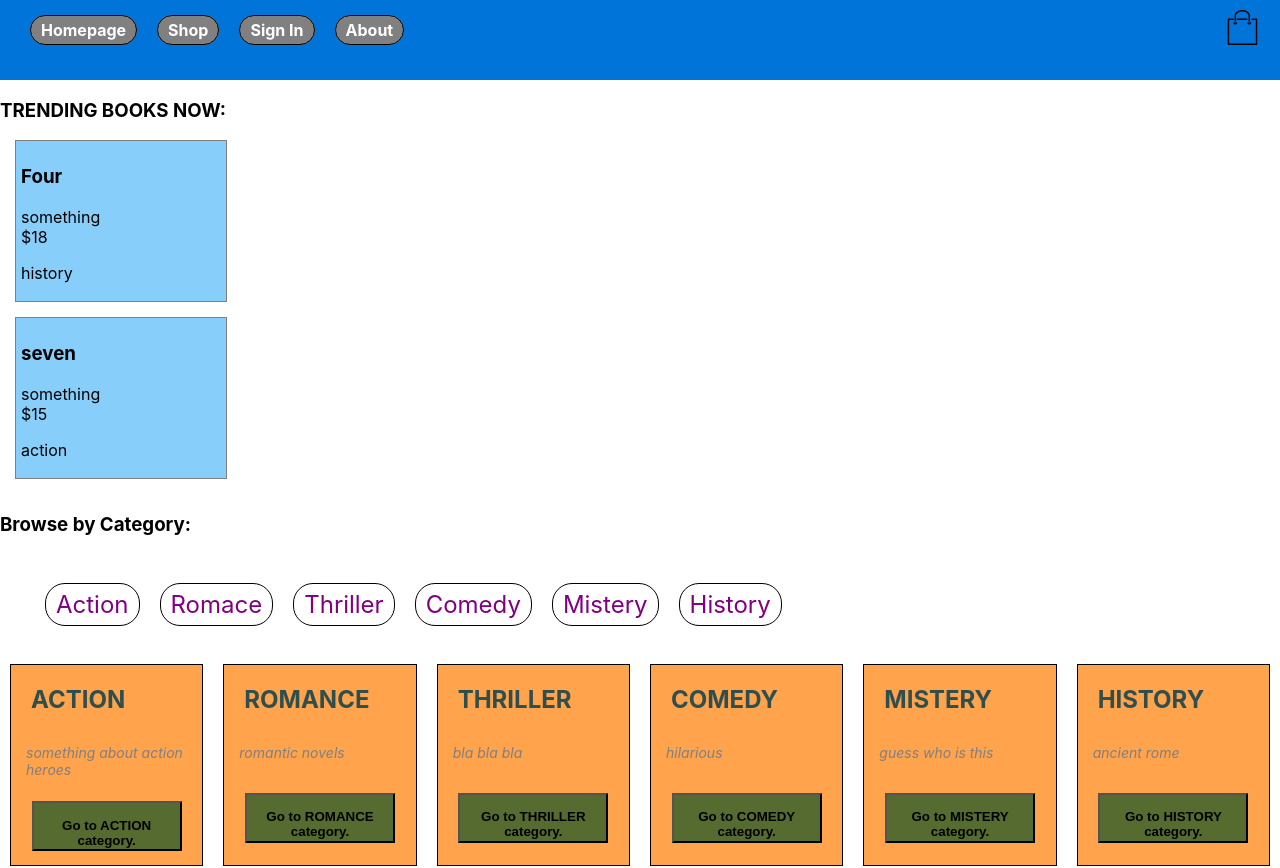
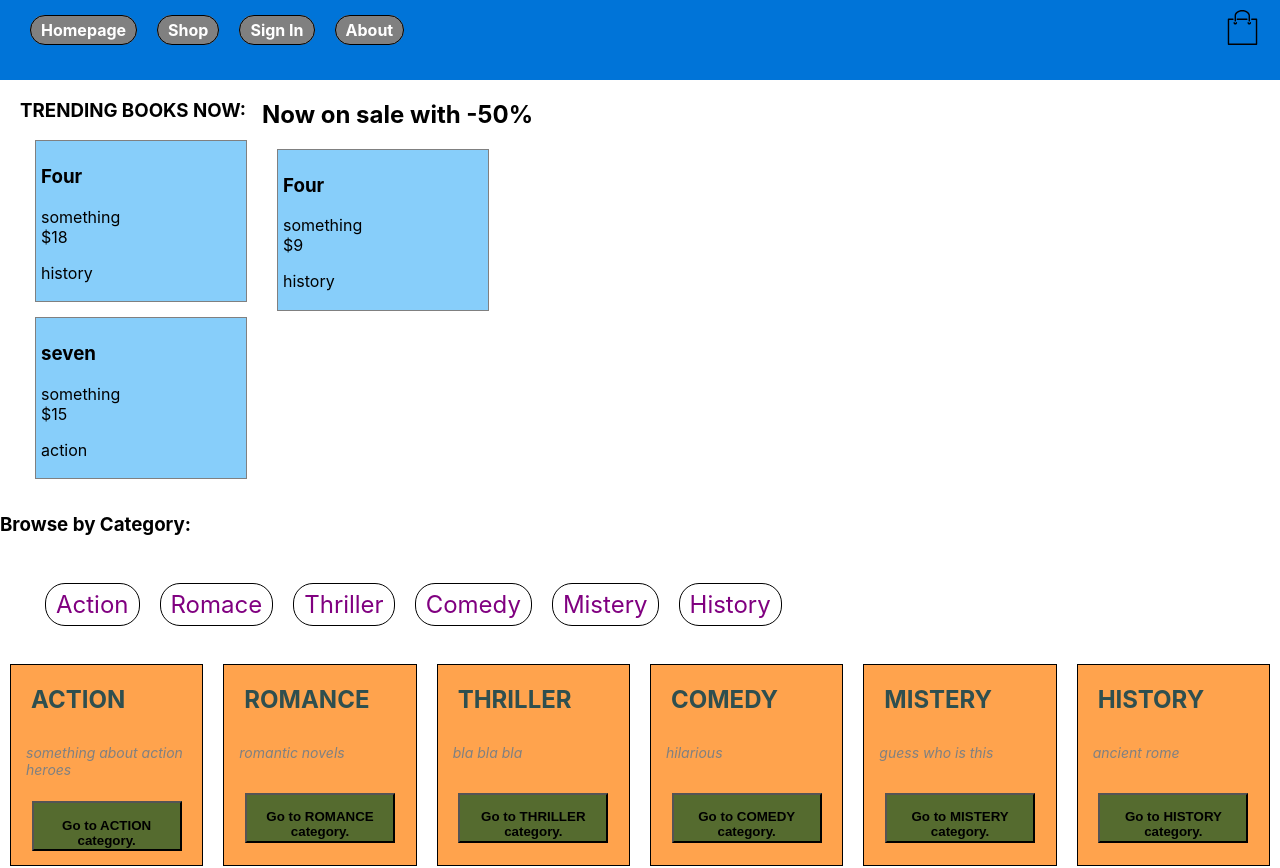
Before and after one commit to philip993/book-store, a React (Create React App) app: page / in a window 1280 px wide. Shown: the top 868 px of the page. Built offline with nearby package versions, Linux system fonts and the light colour scheme.

Commit message:
62. small changes

```diff
--- a/src/pages/homepage/homepage.jsx
+++ b/src/pages/homepage/homepage.jsx
@@ -2,12 +2,19 @@ import React from "react";
 import TrendingItems from "../../components/trending/trending-item";
 import CategoryItems from "../../components/category-items/category-items";
 import Category from "../../components/category/category";
+import OnSaleItem from "../../components/on-sales/on-sales-item";
+
+import "./homepage.scss";
 
 class Homepage extends React.Component {
   render() {
     return (
       <div className="homepage">
-        <TrendingItems />
+        <div className="home-items">
+          <TrendingItems />
+          <OnSaleItem />
+        </div>
+
         <CategoryItems />
         <Category />
       </div>
--- /dev/null
+++ b/src/pages/homepage/homepage.scss
@@ -0,0 +1,9 @@
+.homepage {
+
+
+    .home-items {
+        display: flex;
+        flex-direction: row;
+        margin: 0 20px;
+    }
+}
```
